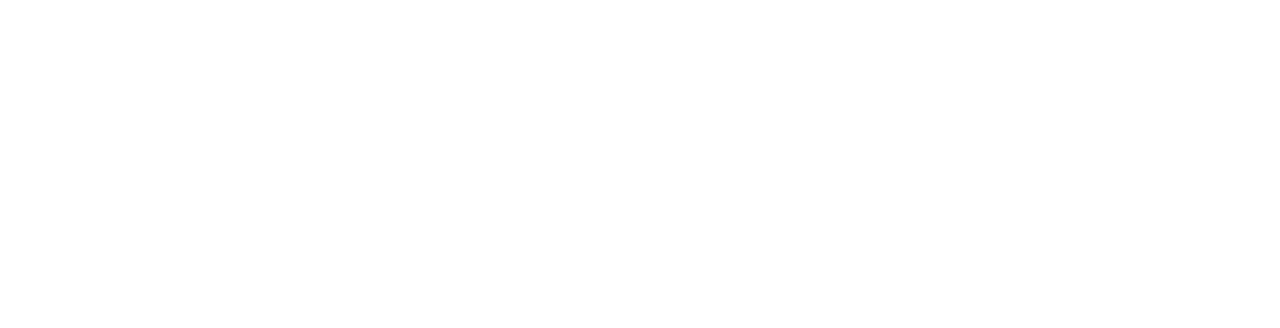
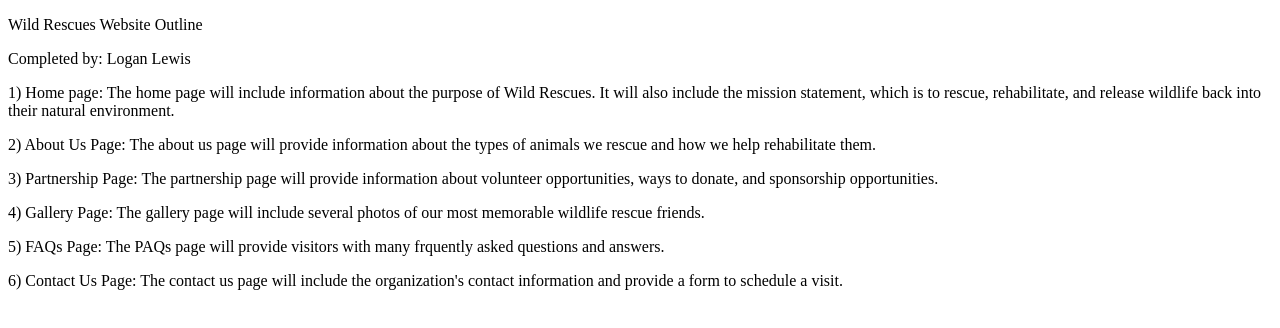
Before and after one commit to 144Sp24/ch1lab2-LLewis20, a plain HTML site: page index.html in a window 1280 px wide. Drawn offline with Linux system fonts and the light colour scheme.

Commit message:
Completed Lab 2
Finished Chapter 1 Lab 2

```diff
--- a/index.html
+++ b/index.html
@@ -1,9 +1,25 @@
 <!DOCTYPE html>
+<html lang="en">
 <head>
-<title>Pacific Trails Resort</title>
-<meta charset="utf-8">
+    <title>Wild Rescues</title>
+    <meta charset="utf-8">
 </head>
+
 <body>
+    <p>Wild Rescues Website Outline</p>
+    <p>Completed by: Logan Lewis</p>
 
+    <p>1) Home page: The home page will include information about the purpose of Wild Rescues. It will also include the mission statement, which is to rescue, rehabilitate, and release wildlife back into their natural environment.</p>
+
+
+    <p>2) About Us Page: The about us page will provide information about the types of animals we rescue and how we help rehabilitate them.</p>
+
+    <p>3) Partnership Page: The partnership page will provide information about volunteer opportunities, ways to donate, and sponsorship opportunities.</p>
+
+    <p>4) Gallery Page: The gallery page will include several photos of our most memorable wildlife rescue friends.</p>
+
+    <p>5) FAQs Page: The PAQs page will provide visitors with many frquently asked questions and answers.</p>
+
+    <p>6) Contact Us Page: The contact us page will include the organization's contact information and provide a form to schedule a visit.</p>
 </body>
 </html>
```
